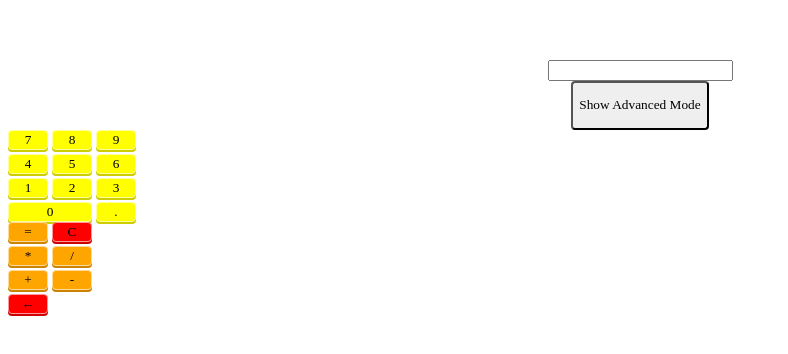
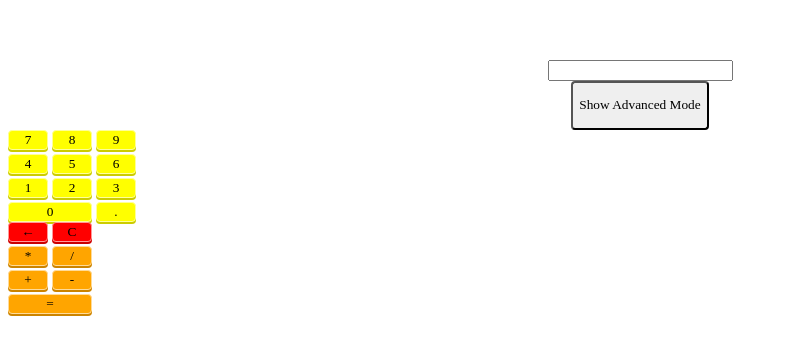
Before and after one commit to Auralcat/v-calculator, a Vue app: page / in a window 1280 px wide. Shown: the top 354 px of the page, without its empty margins (0-788 px from the left). Built offline with nearby package versions, Linux system fonts and the light colour scheme.

Commit message:
Add classes to HTML, all good

```diff
--- a/src/components/Main.vue
+++ b/src/components/Main.vue
@@ -29,13 +29,13 @@
         <calc-button class="number nine" label="9" />
       </div>
       <div class="basic-operations-panel">
-        <calc-button class="operation" label="=" />
-        <calc-button class="warning" label="C" />
-        <calc-button class="operation" label="*" />
-        <calc-button class="operation" label="/" />
-        <calc-button class="operation" label="+" />
-        <calc-button class="operation" label="-" />
-        <calc-button class="warning" label="←" />
+        <calc-button class="operation equals" label="=" />
+        <calc-button class="warning clear" label="C" />
+        <calc-button class="operation multiply" label="*" />
+        <calc-button class="operation divide" label="/" />
+        <calc-button class="operation sum" label="+" />
+        <calc-button class="operation subtract" label="-" />
+        <calc-button class="warning backspace" label="←" />
       </div>
     </div>
   </div>
@@ -152,7 +152,7 @@
     grid-row: 3;
   }
 
-  .subtraction {
+  .subtract {
     grid-column: 2;
     grid-row: 3;
   }
```
